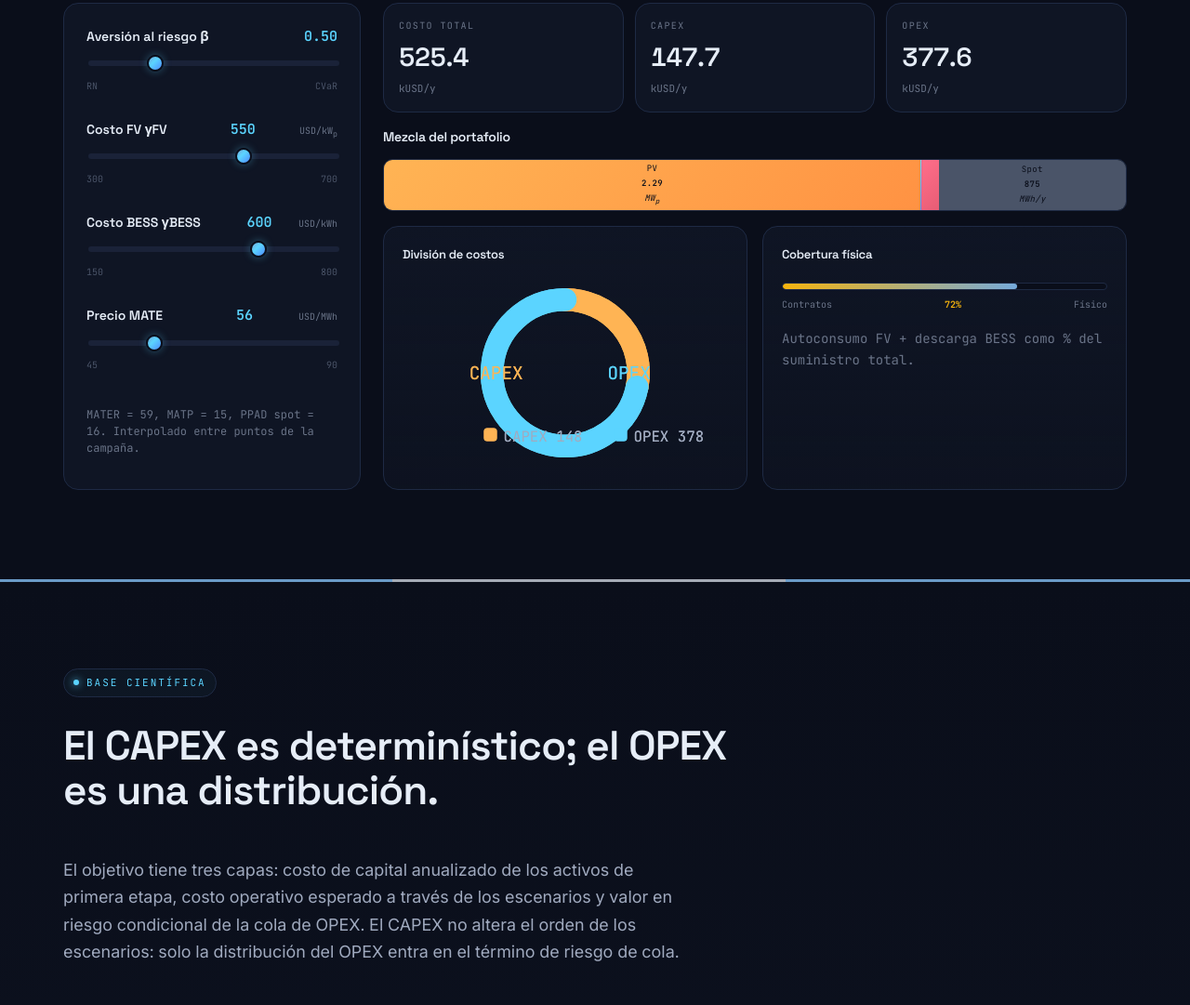
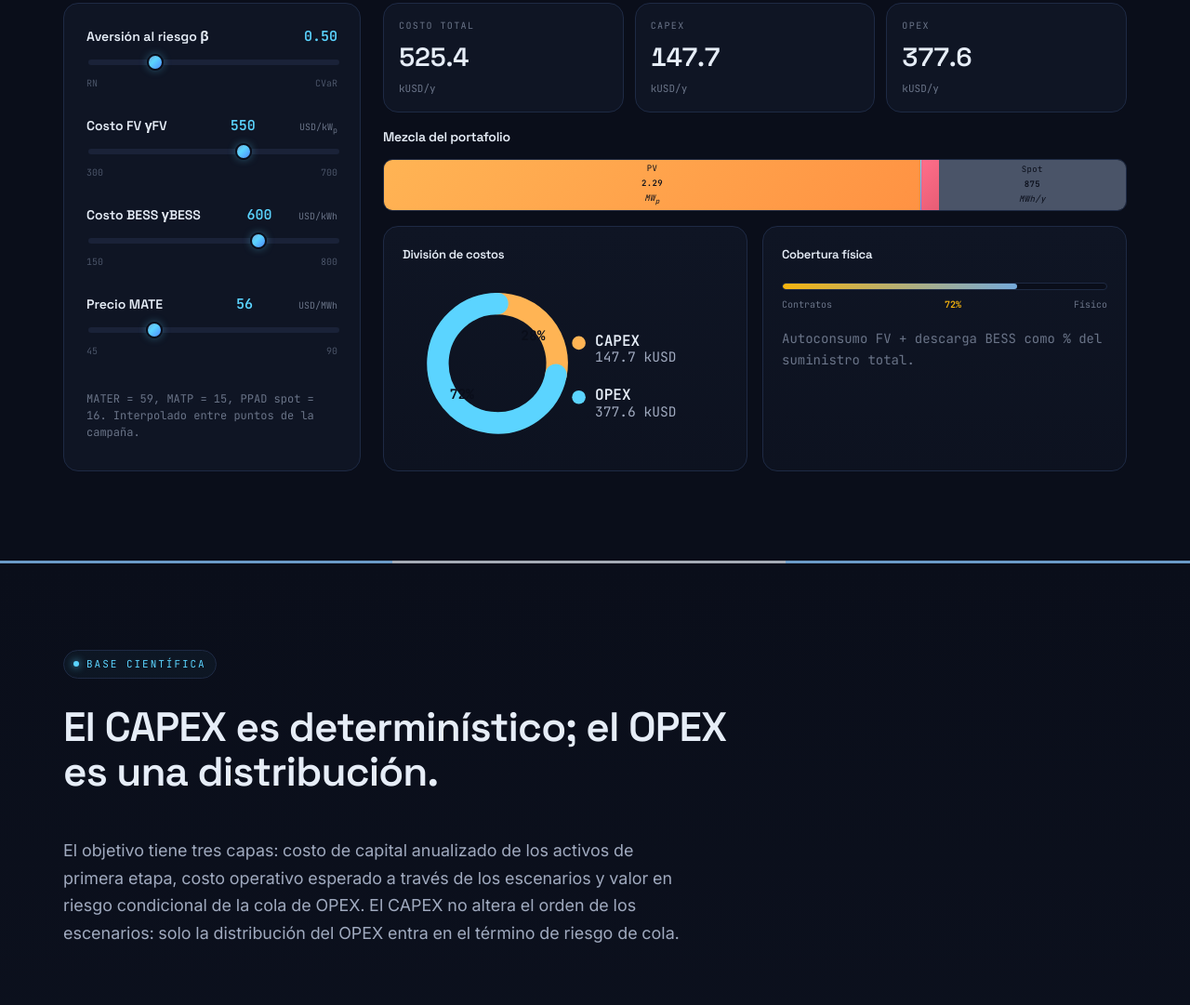
Before and after one commit to juanfraire/storm, a plain HTML site: page index.html in a window 1280 px wide. Shown: the part 6582-7663 px from the top of the page at 93% size. Drawn offline with nearby package versions, Linux system fonts and the light colour scheme; animation ran at ten frames a second.

Commit message:
capex opex

```diff
--- a/app.js
+++ b/app.js
@@ -886,53 +886,93 @@
   function renderExplorerDonut(capex, opex) {
     const svg = document.getElementById('explorer-donut');
     if (!svg) return;
-    const W = 200, H = 120, cx = 100, cy = 60, r = 45, thickness = 14;
+    clearSvg('explorer-donut');
+    const W = 240, H = 130, cx = 70, cy = 65, r = 44, thickness = 16;
     const total = capex + opex;
-    const capexPct = capex / total;
+    const capexPct = total > 0 ? capex / total : 0;
     const opexPct  = 1 - capexPct;
 
     const arc = (start, end) => {
       const x1 = cx + r * Math.cos(start * TAU - Math.PI / 2);
       const y1 = cy + r * Math.sin(start * TAU - Math.PI / 2);
-      const x2 = cx + r * Math.cos(end * TAU - Math.PI / 2);
-      const y2 = cy + r * Math.sin(end * TAU - Math.PI / 2);
+      const x2 = cx + r * Math.cos(end   * TAU - Math.PI / 2);
+      const y2 = cy + r * Math.sin(end   * TAU - Math.PI / 2);
       const large = (end - start) > 0.5 ? 1 : 0;
       return `M ${x1} ${y1} A ${r} ${r} 0 ${large} 1 ${x2} ${y2}`;
     };
 
+    const midAngle = (start, end) => (start + end) / 2 * TAU - Math.PI / 2;
+
+    // background track (subtle)
+    svg.appendChild(el('circle', {
+      cx, cy, r,
+      fill: 'none',
+      stroke: 'rgba(30,42,68,0.5)', 'stroke-width': thickness,
+    }));
+
+    // CAPEX arc
     svg.appendChild(el('path', {
       d: arc(0, capexPct), fill: 'none',
       stroke: '#FFB454', 'stroke-width': thickness, 'stroke-linecap': 'round',
     }));
+    // OPEX arc
     svg.appendChild(el('path', {
       d: arc(capexPct, 1), fill: 'none',
       stroke: '#5BD4FF', 'stroke-width': thickness, 'stroke-linecap': 'round',
     }));
 
-    // center text
-    const tCapex = el('text', {
-      x: cx - 26, y: cy + 4, fill: '#FFB454',
-      'font-family': 'JetBrains Mono', 'font-size': 11, 'text-anchor': 'end',
-    });
-    tCapex.textContent = 'CAPEX';
-    svg.appendChild(tCapex);
-    const tOpex = el('text', {
-      x: cx + 26, y: cy + 4, fill: '#5BD4FF',
-      'font-family': 'JetBrains Mono', 'font-size': 11, 'text-anchor': 'start',
-    });
-    tOpex.textContent = 'OPEX';
-    svg.appendChild(tOpex);
+    // percentage labels on the arcs
+    if (capexPct > 0.08) {
+      const a = midAngle(0, capexPct);
+      const tx = cx + (r - thickness/2 - 2) * Math.cos(a);
+      const ty = cy + (r - thickness/2 - 2) * Math.sin(a);
+      const t = el('text', {
+        x: tx, y: ty + 1, fill: '#0A0E1A',
+        'font-family': 'JetBrains Mono', 'font-size': 10, 'font-weight': 600,
+        'text-anchor': 'middle', 'dominant-baseline': 'central',
+      });
+      t.textContent = Math.round(capexPct * 100) + '%';
+      svg.appendChild(t);
+    }
+    if (opexPct > 0.08) {
+      const a = midAngle(capexPct, 1);
+      const tx = cx + (r - thickness/2 - 2) * Math.cos(a);
+      const ty = cy + (r - thickness/2 - 2) * Math.sin(a);
+      const t = el('text', {
+        x: tx, y: ty + 1, fill: '#0A0E1A',
+        'font-family': 'JetBrains Mono', 'font-size': 10, 'font-weight': 600,
+        'text-anchor': 'middle', 'dominant-baseline': 'central',
+      });
+      t.textContent = Math.round(opexPct * 100) + '%';
+      svg.appendChild(t);
+    }
 
-    // legend row
-    const legendY = H - 18;
-    [[0, '#FFB454', 'CAPEX', capex], [80, '#5BD4FF', 'OPEX', opex]].forEach(([x, color, label, val]) => {
-      svg.appendChild(el('rect', { x: cx - 50 + x, y: legendY - 8, width: 8, height: 8, fill: color, rx: 2 }));
+    // legend on the right side
+    const legendX = 130;
+    [
+      [0, '#FFB454', 'CAPEX', capex],
+      [40, '#5BD4FF', 'OPEX', opex],
+    ].forEach(([yOff, color, label, val]) => {
+      const ly = cy - 14 + yOff;
+      // color dot
+      svg.appendChild(el('circle', {
+        cx: legendX, cy: ly - 1, r: 5, fill: color,
+      }));
+      // label + value
       const t = el('text', {
-        x: cx - 38 + x, y: legendY, fill: '#A0AABF',
-        'font-family': 'JetBrains Mono', 'font-size': 9,
+        x: legendX + 12, y: ly + 1, fill: '#E6EDF7',
+        'font-family': 'JetBrains Mono', 'font-size': 11, 'font-weight': 600,
+        'text-anchor': 'start',
       });
-      t.textContent = label + ' ' + val.toFixed(0);
+      t.textContent = label;
       svg.appendChild(t);
+      const t2 = el('text', {
+        x: legendX + 12, y: ly + 13, fill: '#A0AABF',
+        'font-family': 'JetBrains Mono', 'font-size': 10,
+        'text-anchor': 'start',
+      });
+      t2.textContent = val.toFixed(1) + ' kUSD';
+      svg.appendChild(t2);
     });
   }
 
--- a/index.html
+++ b/index.html
@@ -546,7 +546,7 @@ m.<span class="fn">optimize</span>()  <span class="com"># MIP gap target 2% · r
           <div class="explorer-mini">
             <div class="card" style="padding:20px;">
               <h4 style="font-size:13px; margin:0 0 12px;" data-i18n="explorer.costSplit">Cost split</h4>
-              <svg id="explorer-donut" viewBox="0 0 200 120" preserveAspectRatio="xMidYMid meet"></svg>
+              <svg id="explorer-donut" viewBox="0 0 240 130" preserveAspectRatio="xMidYMid meet"></svg>
             </div>
             <div class="card" style="padding:20px;">
               <h4 style="font-size:13px; margin:0 0 12px;" data-i18n="explorer.hedgeTitle">Physical hedge ratio</h4>
```
